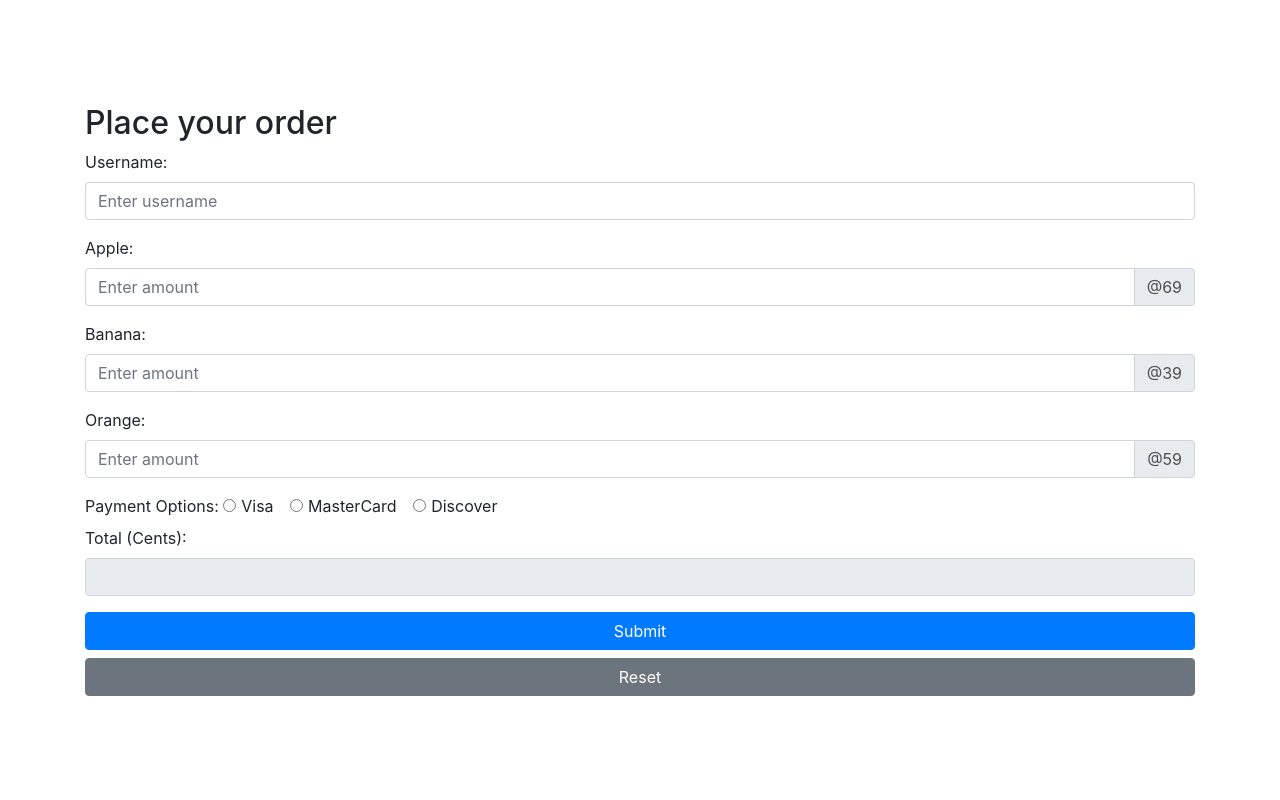
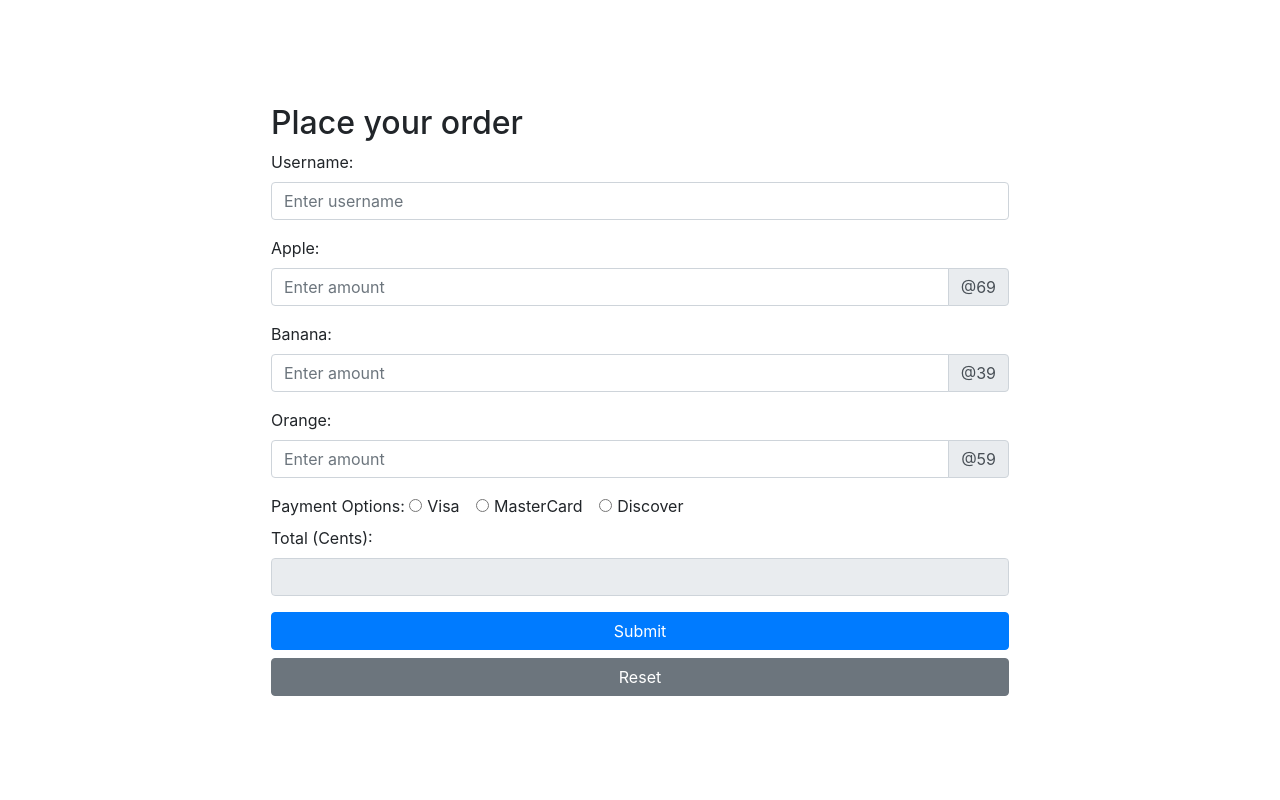
Before and after one commit to jasonlimantoro/CZ3006, a PHP site: page / in a window 1280 px wide. Run offline with PHP 8.4, Linux system fonts and the light colour scheme.

Commit message:
reduce width for container

```diff
--- a/src/assets/index.css
+++ b/src/assets/index.css
@@ -3,6 +3,7 @@
     flex-direction: column;
     justify-content: center;
     min-height: 100vh;
+    max-width: 60vw;
 }
 .form-container {
     display: flex;
```
